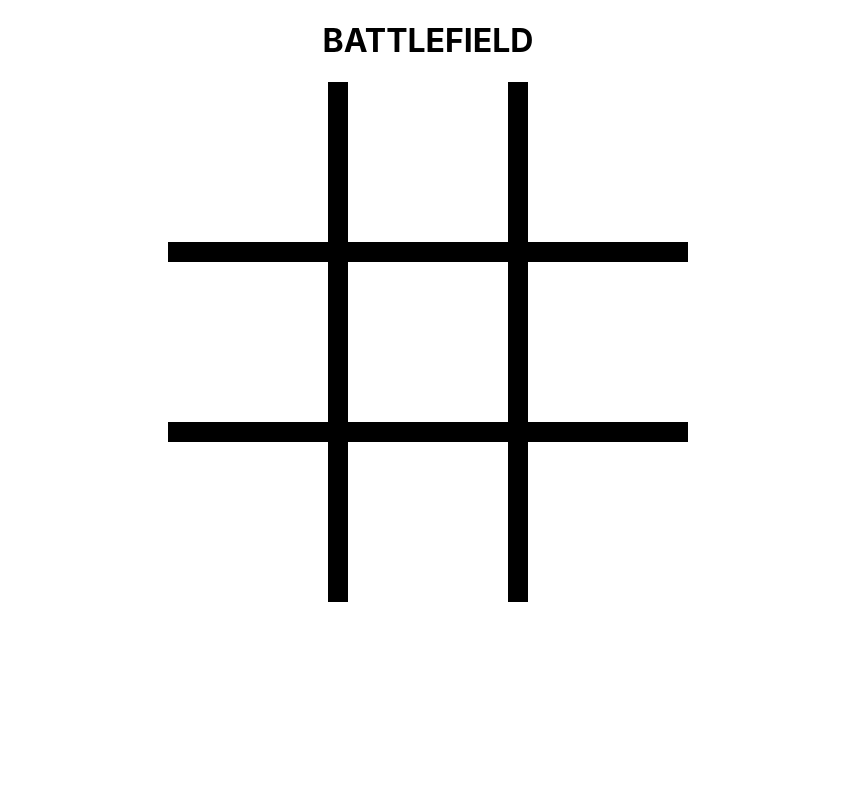
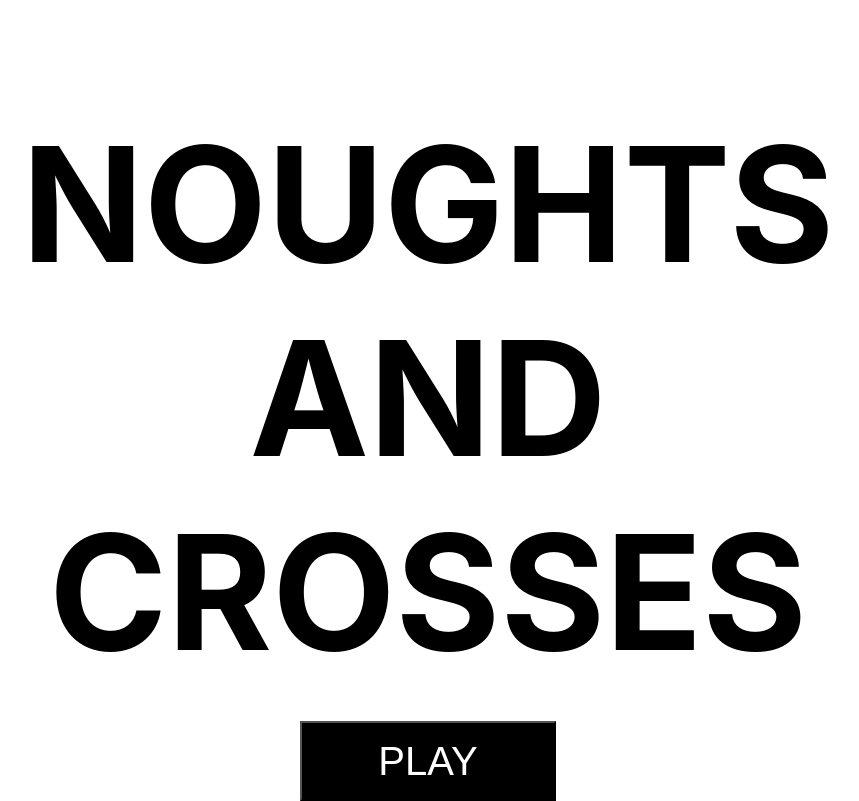
Before and after one commit to ARTurnerGit/fe-mini-noughts-and-crosses, a React (Create React App) app: page / in a window 1280 px wide. Shown: the whole page, without its empty margins (212-1071 px from the left). Built offline with nearby package versions, Linux system fonts and the light colour scheme.

Commit message:
basic functionality working

```diff
--- a/src/App.css
+++ b/src/App.css
@@ -1,5 +1,35 @@
 * {
   text-align: center;
+}
+
+.title-container {
+  width: 100%;
+  height: 100%;
+  background-color: white;
+  position: absolute;
+  top: 0px;
+  left: 0px;
+  z-index: 1;
+}
+
+.title {
+  font-size: 20vh;
+}
+
+.game-button {
+  position: absolute;
+  bottom: -1px;
+  left: 40vw;
+  z-index: 2;
+  width: 20vw;
+  height: 10vh;
+  background-color: black;
+  font-size: 5vh;
+  color: white;
+}
+
+button:focus {
+  outline: none;
 }
 
 .grid-container {
@@ -12,7 +42,7 @@
   background-color: black;
   width: 520px;
   height: 520px;
-  margin: 0 auto;
+  margin: 10vh auto;
 }
 
 .grid-element {
--- a/src/App.js
+++ b/src/App.js
@@ -1,13 +1,29 @@
 import React from "react";
 import "./App.css";
-import Battlefield from "./components/Battlefield";
+import PlayingArea from "./components/PlayingArea";
+import Titlescreen from "./components/Titlescreen";
 
-function App() {
-  return (
-    <div className="App">
-      <Battlefield />
-    </div>
-  );
+class App extends React.Component {
+  state = {
+    gameNotStarted: true,
+  };
+
+  handleStartGame = () => {
+    this.setState((currentState) => {
+      return { gameNotStarted: !currentState.gameNotStarted };
+    });
+  };
+
+  render() {
+    return (
+      <div className="App">
+        {this.state.gameNotStarted && (
+          <Titlescreen handleStartGame={this.handleStartGame} />
+        )}
+        <PlayingArea />
+      </div>
+    );
+  }
 }
 
 export default App;
--- a/src/components/Battlefield.js
+++ /dev/null
@@ -1,34 +0,0 @@
-import React from "react";
-import Squares from "./Squares";
-
-class Battlefield extends React.Component {
-  state = {
-    board: ["", "", "", "", "", "", "", "", ""],
-    gameIsOver: false,
-    isNoughtsTurn: true,
-  };
-
-  handleClick = (event) => {
-    let indexToChange = parseInt(event.target.name);
-    let valueToAdd = this.state.isNoughtsTurn ? "O" : "X";
-    this.setState((currentState) => {
-      let gameBoard = [...currentState.board];
-      if (gameBoard[indexToChange] === "") {
-        gameBoard[indexToChange] = valueToAdd;
-        return { board: gameBoard, isNoughtsTurn: !currentState.isNoughtsTurn };
-      }
-    });
-  };
-
-  render() {
-    console.log("rendering...");
-    return (
-      <div className="battlefield">
-        <h1>BATTLEFIELD</h1>
-        <Squares handleClick={this.handleClick} board={this.state.board} />
-      </div>
-    );
-  }
-}
-
-export default Battlefield;
--- /dev/null
+++ b/src/components/PlayingArea.js
@@ -0,0 +1,54 @@
+import React from "react";
+import Squares from "./Squares";
+import Resetbutton from "./Resetbutton";
+
+class PlayingArea extends React.Component {
+  state = {
+    board: ["", "", "", "", "", "", "", "", ""],
+    gameIsOver: false,
+    isNoughtsTurn: true,
+  };
+
+  handleBoardClick = (event) => {
+    let indexToChange = parseInt(event.target.name);
+    let valueToAdd = this.state.isNoughtsTurn ? "O" : "X";
+
+    this.setState((currentState) => {
+      let gameBoard = [...currentState.board];
+      if (gameBoard[indexToChange] === "") {
+        gameBoard[indexToChange] = valueToAdd;
+        return gameBoard.includes("")
+          ? { board: gameBoard, isNoughtsTurn: !currentState.isNoughtsTurn }
+          : {
+              board: gameBoard,
+              isNoughtsTurn: !currentState.isNoughtsTurn,
+              gameIsOver: !currentState.gameIsOver,
+            };
+      }
+    });
+  };
+
+  handleResetClick = () => {
+    this.setState({
+      board: ["", "", "", "", "", "", "", "", ""],
+      gameIsOver: false,
+    });
+  };
+
+  render() {
+    console.log("rendering...");
+    return (
+      <div className="playing-area">
+        <Squares
+          handleBoardClick={this.handleBoardClick}
+          board={this.state.board}
+        />
+        {this.state.gameIsOver && (
+          <Resetbutton handleResetClick={this.handleResetClick} />
+        )}
+      </div>
+    );
+  }
+}
+
+export default PlayingArea;
--- a/src/components/Resetbutton.js
+++ b/src/components/Resetbutton.js
@@ -1,7 +1,11 @@
 import React from "react";
 
-function Resetbutton() {
-  return <button>RESET GAME</button>;
+function Resetbutton({ handleResetClick }) {
+  return (
+    <button className="game-button" onClick={handleResetClick}>
+      RESET
+    </button>
+  );
 }
 
 export default Resetbutton;
--- a/src/components/Squares.js
+++ b/src/components/Squares.js
@@ -1,12 +1,12 @@
 import React from "react";
 
-function Squares({ handleClick, board }) {
+function Squares({ handleBoardClick, board }) {
   const namedSquares = [];
   for (let i = 0; i < 9; i++) {
     namedSquares.push(
       <button
         className="grid-element"
-        onClick={handleClick}
+        onClick={handleBoardClick}
         name={[i]}
         key={[i]}
         value={board[i]}
--- a/src/components/Titlescreen.js
+++ b/src/components/Titlescreen.js
@@ -1,8 +1,9 @@
 import React from "react";
 
-function Titlescreen() {
+function Titlescreen({ handleStartGame }) {
   return (
-    <h1>
+    <div className="title-container">
+      <h1 className="title">
         NOUGHTS
         <br />
         AND
@@ -10,6 +11,10 @@ function Titlescreen() {
         CROSSES
         <br />
       </h1>
+      <button className="game-button" onClick={handleStartGame}>
+        PLAY
+      </button>
+    </div>
   );
 }
 
```
Also changed, not shown: src/components/Playbutton.js (deleted, +0 -7 lines). Lines whose indentation alone changed are shown as unchanged.
